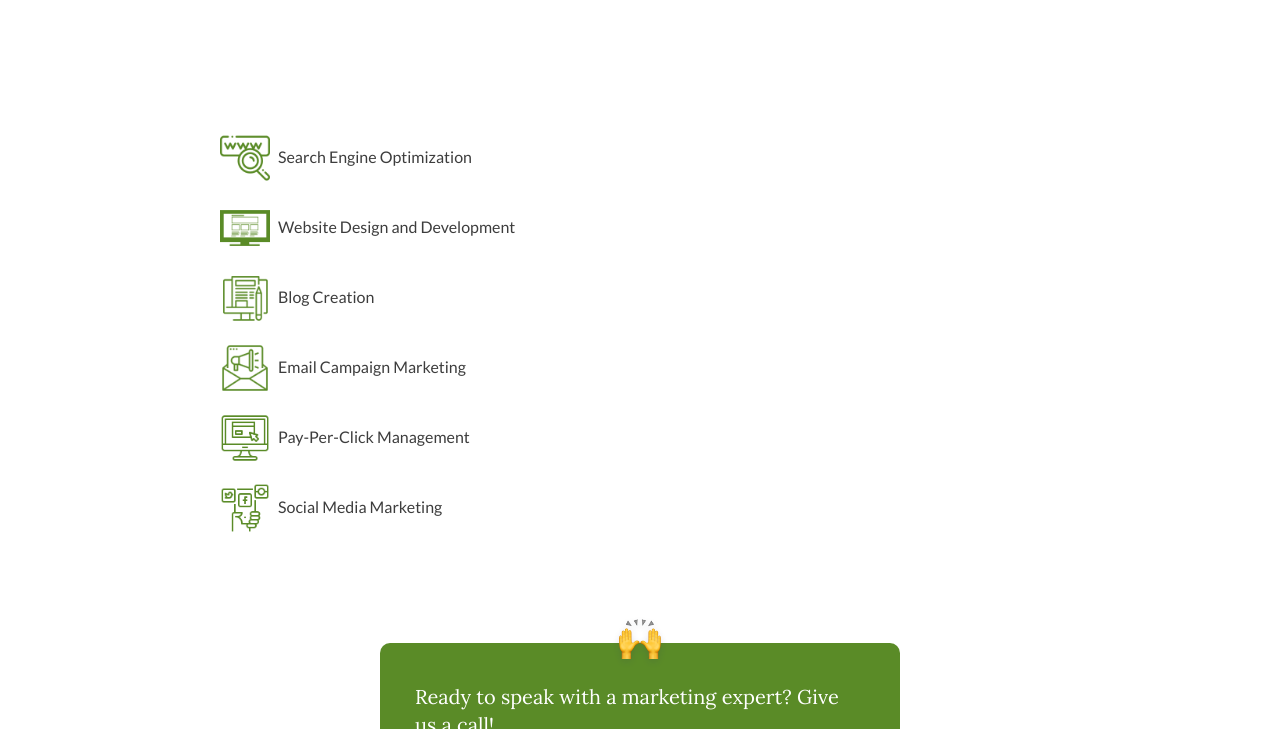
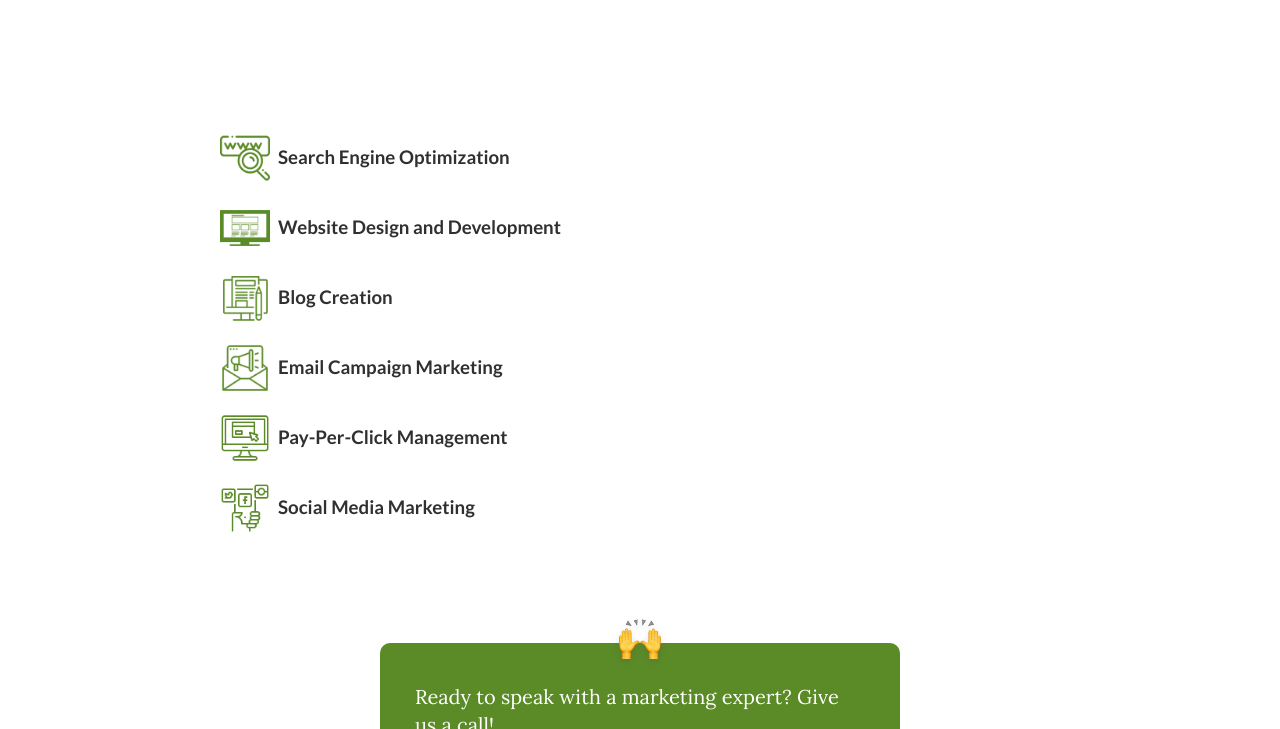
Before and after one commit to leadsngin/digital-marketing, a plain HTML site: page index.html in a window 1280 px wide. Shown: the part 528-1257 px from the top of the page. Drawn offline with Linux system fonts and the light colour scheme.

Commit message:
Add files via upload

```diff
--- a/index.html
+++ b/index.html
@@ -98,22 +98,22 @@
       <div class="services-row">
         <ul class="pricing-03__benefits_list">
             <li class="pricing-04__benefit"><img class="pricing-04__benefit_icon" src="img/icons/seo-icon-green.png"/>
-              <div class="pricing-03__benefit_text">Search Engine Optimization</div>
+              <div class="pricing-03__benefit_text"><h3>Search Engine Optimization</h3></div>
             </li>
             <li class="pricing-04__benefit"><img class="pricing-04__benefit_icon" src="img/icons/web-dev-icon-green.png"/>
-              <div class="pricing-03__benefit_text">Website Design and Development</div>
+              <div class="pricing-03__benefit_text"><h3>Website Design and Development</h3></div>
             </li>
             <li class="pricing-04__benefit"><img class="pricing-04__benefit_icon" src="img/icons/blog-curation-icon-green.png"/>
-              <div class="pricing-03__benefit_text">Blog Creation</div>
+              <div class="pricing-03__benefit_text"><h3>Blog Creation</h3></div>
             </li>
             <li class="pricing-04__benefit"><img class="pricing-04__benefit_icon" src="img/icons/email-marketing-icon-green.png"/>
-              <div class="pricing-03__benefit_text">Email Campaign Marketing</div>
+              <div class="pricing-03__benefit_text"><h3>Email Campaign Marketing</h3></div>
             </li>
             <li class="pricing-04__benefit"><img class="pricing-04__benefit_icon" src="img/icons/ppc-icon-green.png"/>
-              <div class="pricing-03__benefit_text">Pay-Per-Click Management</div>
+              <div class="pricing-03__benefit_text"><h3>Pay-Per-Click Management</h3></div>
             </li>
             <li class="pricing-04__benefit"><img class="pricing-04__benefit_icon" src="img/icons/sm-mktng-icon-green.png"/>
-              <div class="pricing-03__benefit_text">Social Media Marketing</div>
+              <div class="pricing-03__benefit_text"><h3>Social Media Marketing</h3></div>
             </li>
         </ul>
       </div>
```
